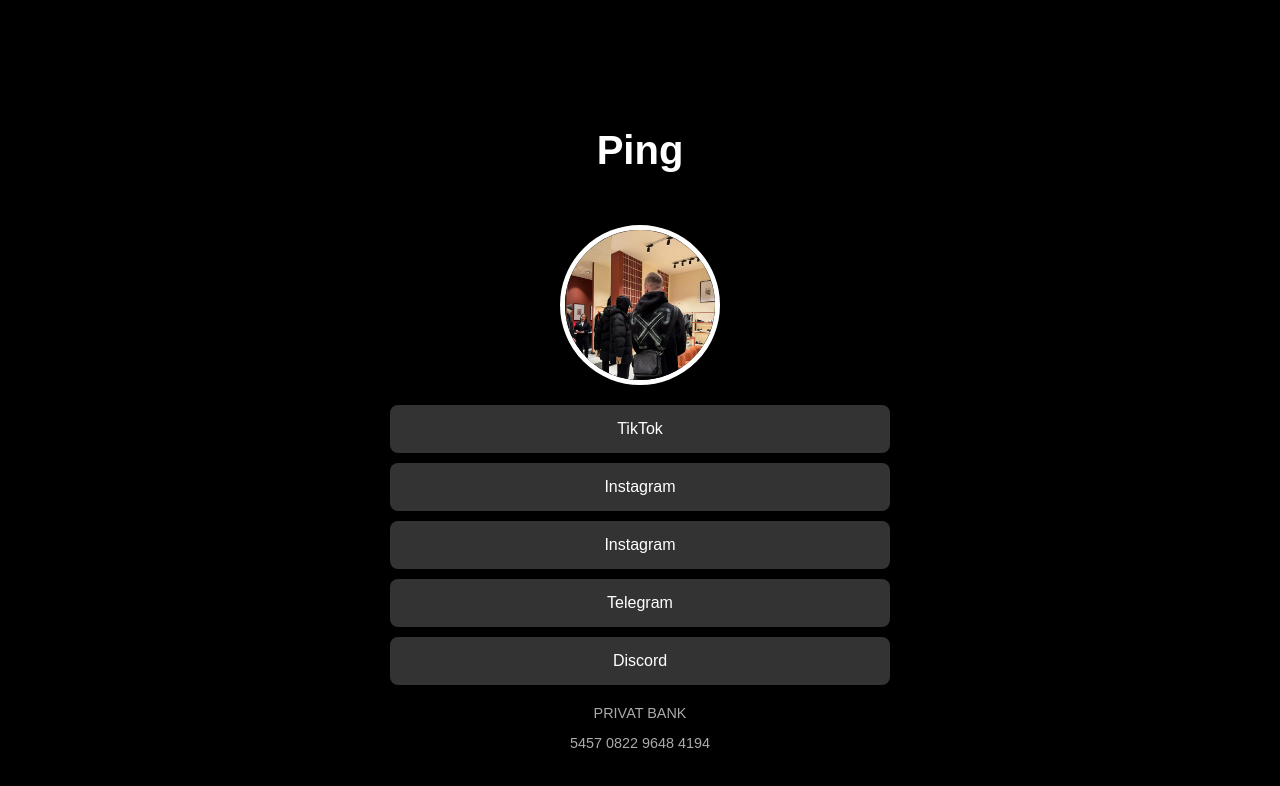
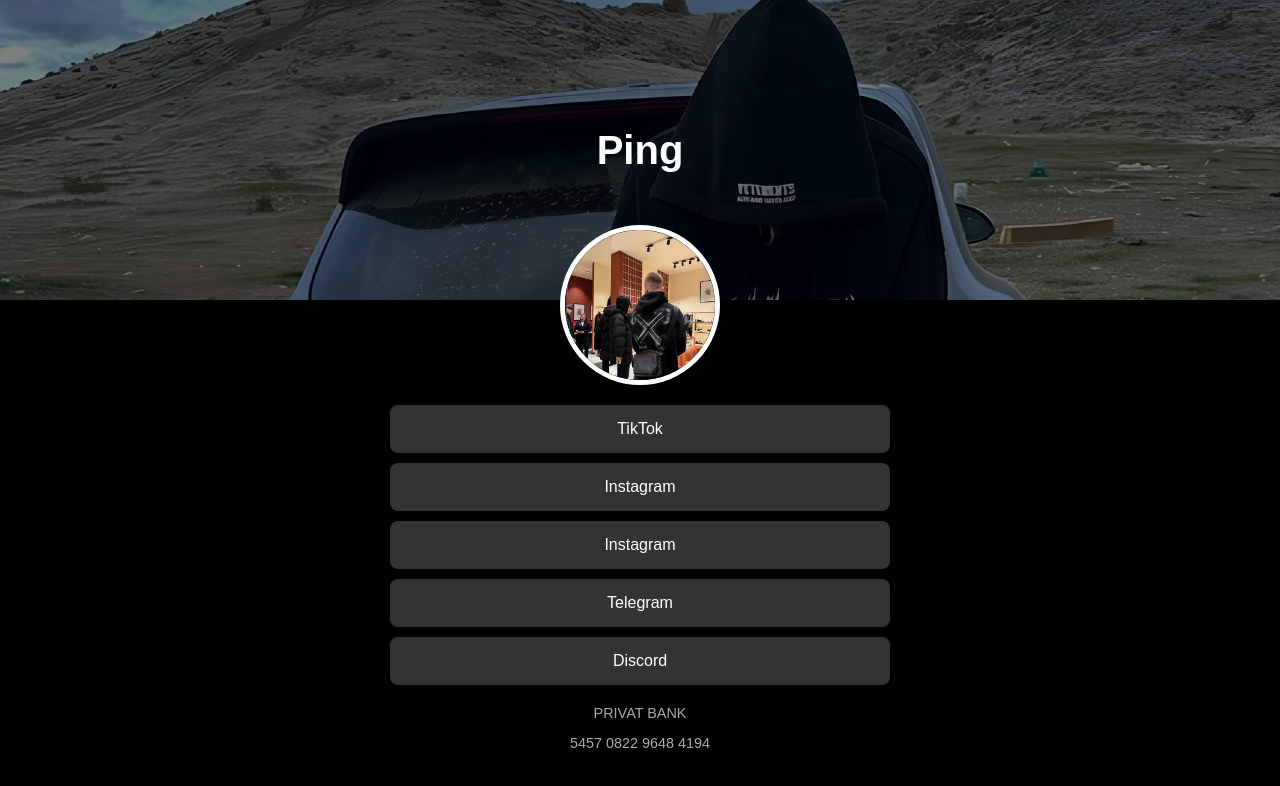
Before and after one commit to 032morty/pingsite, a plain HTML site: page index.html in a window 1280 px wide. Drawn offline with Linux system fonts and the light colour scheme.

Commit message:
Update index.html

```diff
--- a/index.html
+++ b/index.html
@@ -14,7 +14,7 @@
         }
         .header {
             position: relative;
-            background: url('assets/picture/avatar.jpg') center/cover no-repeat;
+            background: url('https://github.com/032morty/pingsite/blob/988a56048b2bf75ecdc3a30d10566bf02f6ba282/picture/backgroud.jpg') center/cover no-repeat;
             height: 300px;
             display: flex;
             justify-content: center;
```
